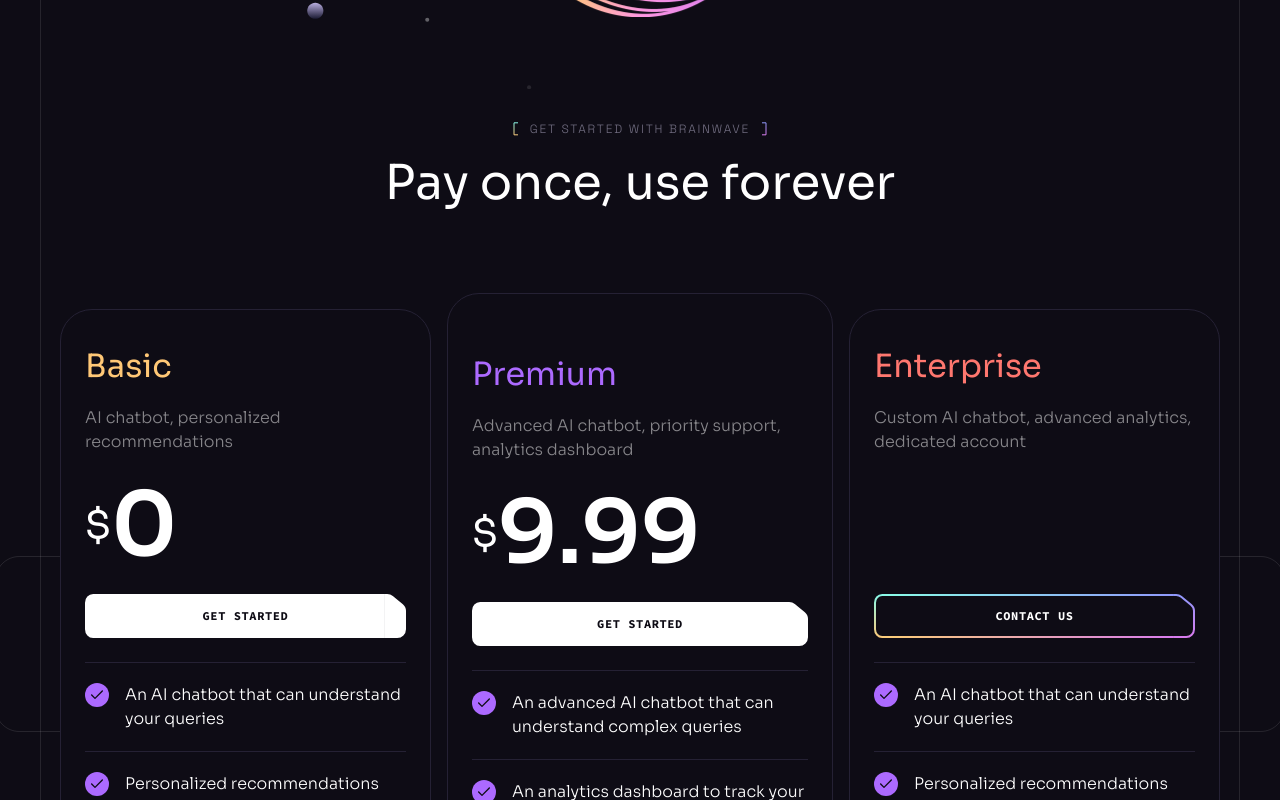
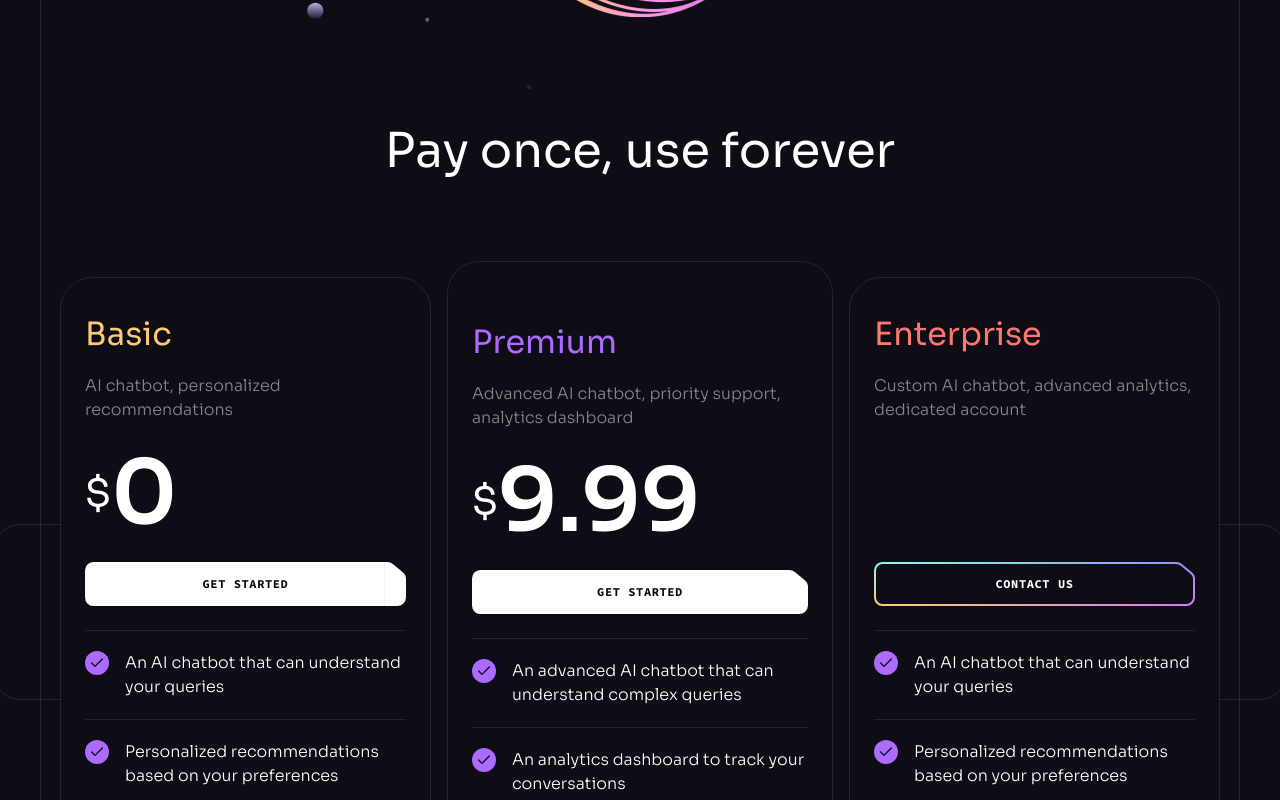
Before and after one commit to niicodeer/brainwave-landigpage, a React (Vite) app: page / in a window 1280 px wide. Shown: the part 6020-6820 px from the top of the page. Built offline with nearby package versions, Linux system fonts and the light colour scheme.

Commit message:
comment tagline

```diff
--- a/src/components/Heading.jsx
+++ b/src/components/Heading.jsx
@@ -1,11 +1,11 @@
-import Tagline from "./Tagline";
+/* import Tagline from "./Tagline"; */
 
-function Heading({ className, title, text, tag }) {
+function Heading({ className, title, text /* tag */ }) {
   return (
     <div
       className={`${className} max-w-[50rem] mx-auto mb-12 lg:mb-20 md:text-center`}
     >
-      {tag && <Tagline className={"mb-4 md:justify-center"}>{tag}</Tagline>}
+      {/* {tag && <Tagline className={"mb-4 md:justify-center"}>{tag}</Tagline>} */}
       {title && <h2 className="h2">{title}</h2>}
       {text && <p className="bodey-2 mt-4 text-n-4">{text}</p>}
     </div>
```
